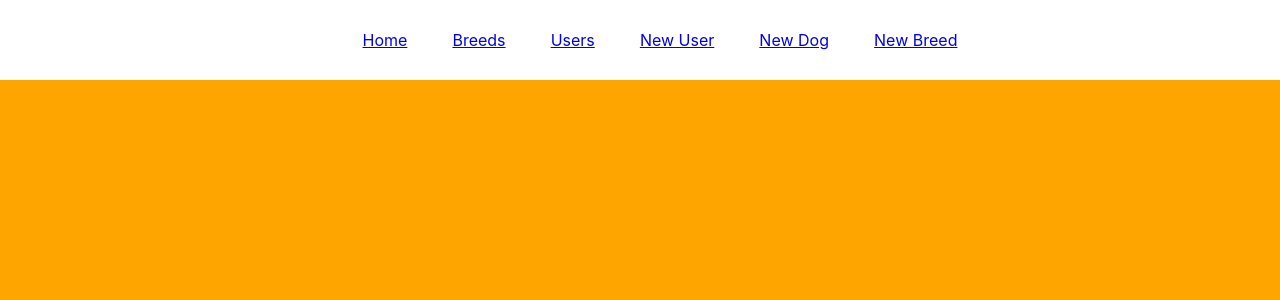
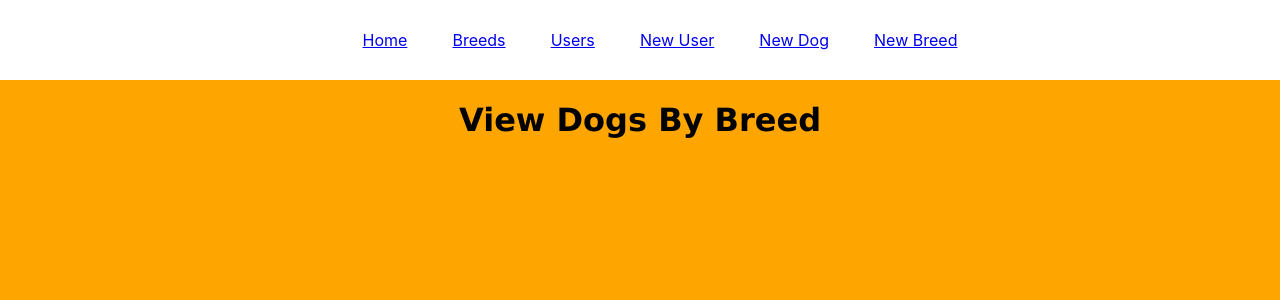
Before and after one commit to Calvinfr96/puppy-pics-front-end, a React (Create React App) app: page /breeds in a window 1280 px wide. Shown: the top 300 px of the page. Built offline with nearby package versions, Linux system fonts and the light colour scheme.

Commit message:
Set up routing for breed page

```diff
--- a/src/components/App.js
+++ b/src/components/App.js
@@ -5,6 +5,7 @@ import Nav from './Nav';
 import NewUserFrom from './NewUserFrom';
 import NewBreedForm from './NewBreedForm';
 import NewDogForm from './NewDogForm';
+import BreedPage from './BreedPage';
 
 function App() {
   return (
@@ -13,6 +14,7 @@ function App() {
         <Nav />
         <Switch>
           <Route path="/" exact component={DogsContainer} />
+          <Route path="/breeds" component={BreedPage} />
           <Route path="/new/user" component={NewUserFrom} />
           <Route path="/new/dog" component={NewDogForm} />
           <Route path="/new/breed" component={NewBreedForm} />
--- a/src/components/BreedPage.js
+++ b/src/components/BreedPage.js
@@ -3,7 +3,7 @@ import React from 'react'
 function BreedPage() {
     return (
         <div>
-
+            <h1>View Dogs By Breed</h1>
         </div>
     )
 }
```
